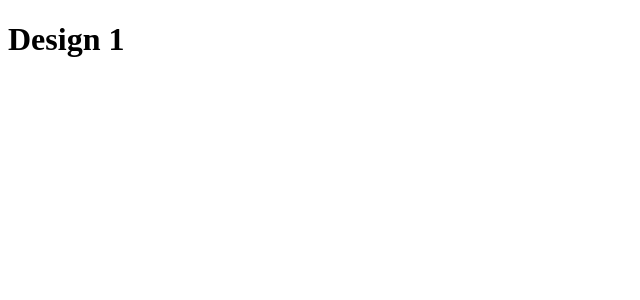
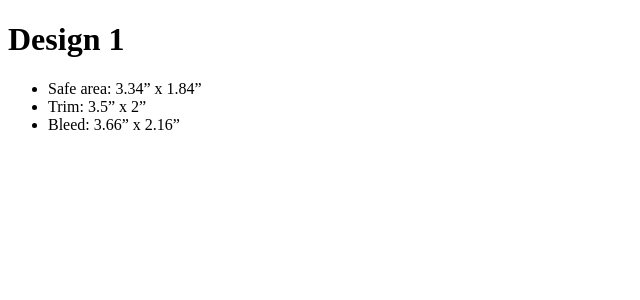
Before and after one commit to kbdonnally/business-card, a Jekyll site: the page built from pages/design-1.md, in a window 1280 px wide. Shown: the top 300 px of the page, without its empty margins (0-640 px from the left). Built offline with Jekyll 4.4.1, drawn with Linux system fonts in a browser that asks for light colours; some web fonts are replaced.

Commit message:
Add measurements for biz card trim, safe, & bleed area

```diff
--- a/pages/design-1.md
+++ b/pages/design-1.md
@@ -5,3 +5,7 @@ permalink: /design-1/
 ---
 
 # Design 1
+
+- Safe area: 3.34" x 1.84"
+- Trim: 3.5" x 2"
+- Bleed: 3.66" x 2.16"
```
